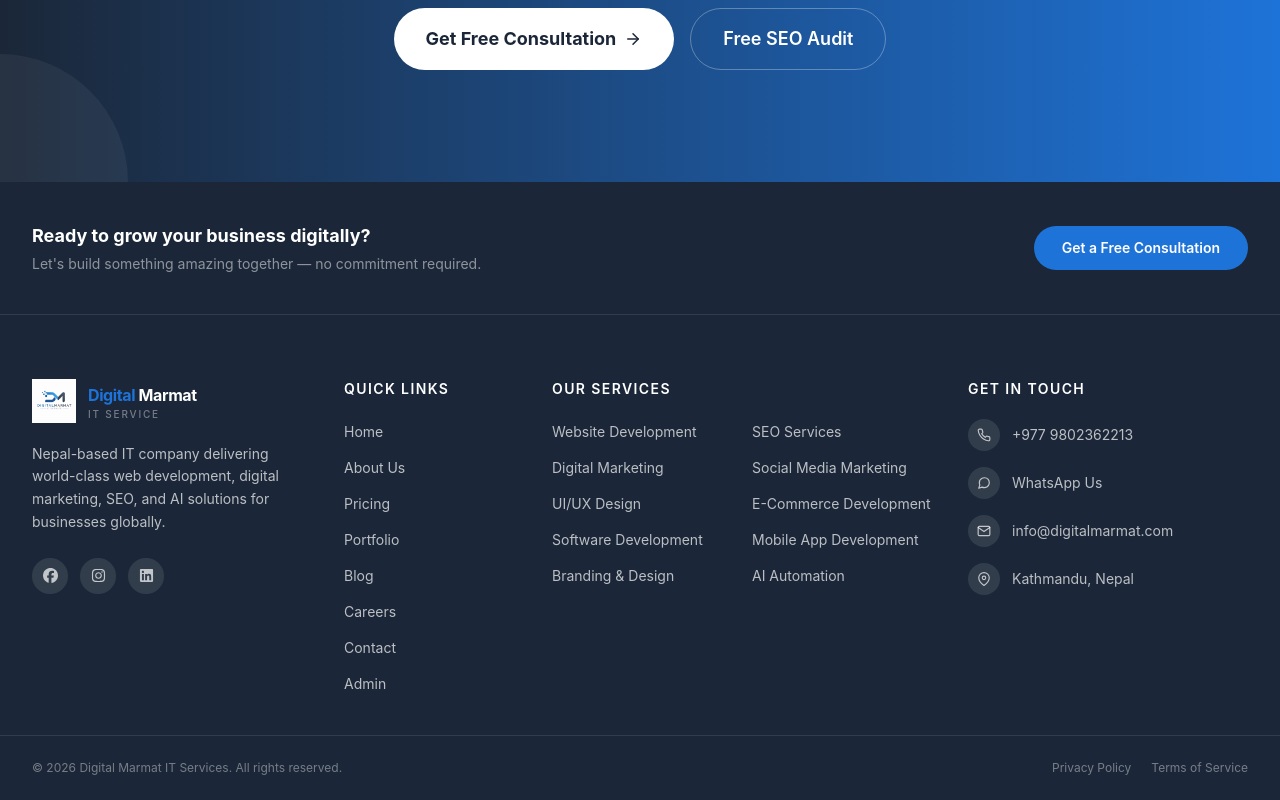
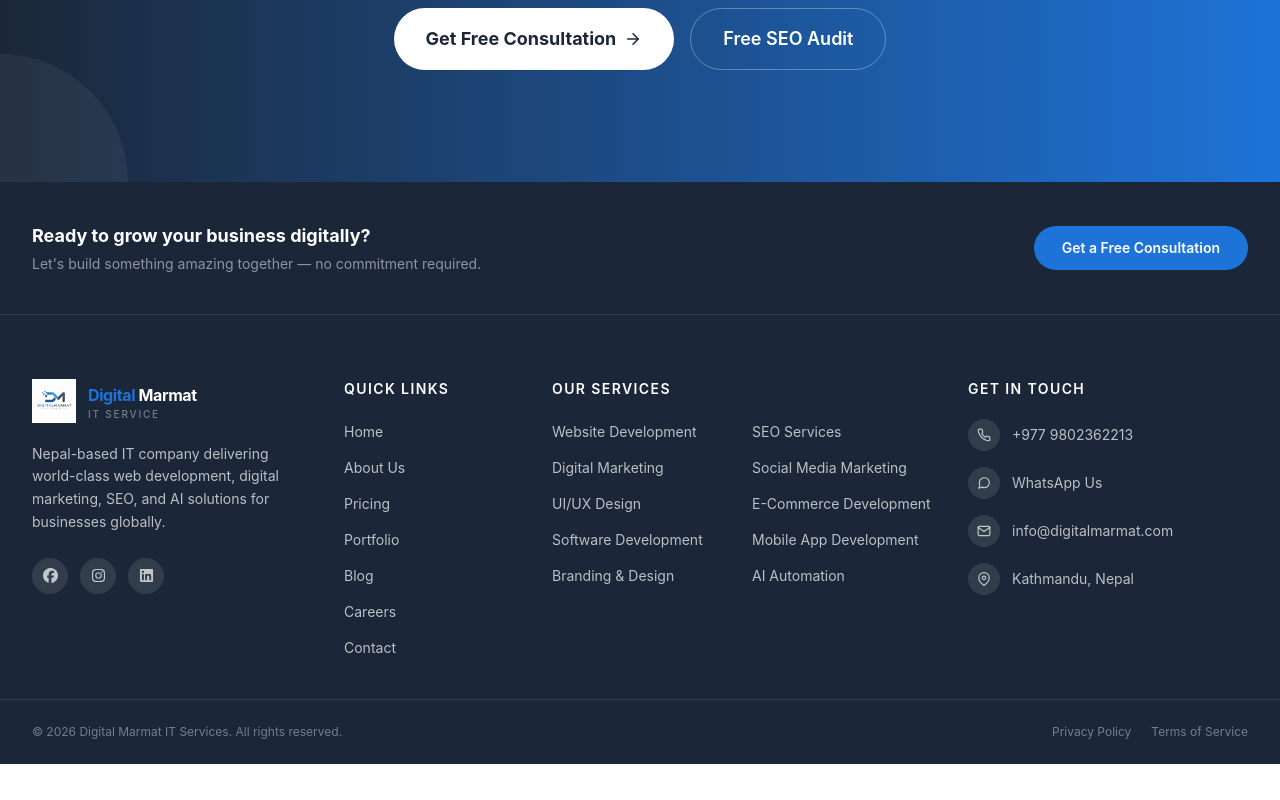
Before and after one commit to pawan7292/IT-Website, a Next.js app: page / in a window 1280 px wide. Shown: the part 5778-6578 px from the top of the page. After the commit the page ends 6542 px from the top, so only its background shows below. Built offline with nearby package versions, Linux system fonts and the light colour scheme.

Commit message:
Remove public admin dashboard link from footer
Audit item #9: the footer "Admin" quick link publicly exposed the
internal dashboard URL to every visitor, inviting unauthorized login
attempts. Removed; team can access it via bookmark.

```diff
--- a/components/layout/Footer.tsx
+++ b/components/layout/Footer.tsx
@@ -26,7 +26,6 @@ const quickLinks: QuickLink[] = [
   { href: '/blog',      label: 'Blog'      },
   { href: '/careers',   label: 'Careers'   },
   { href: '/contact',   label: 'Contact'   },
-  { href: 'https://dashboard-six-inky-68.vercel.app/', label: 'Admin', external: true },
 ]
 
 const socials = [
```
